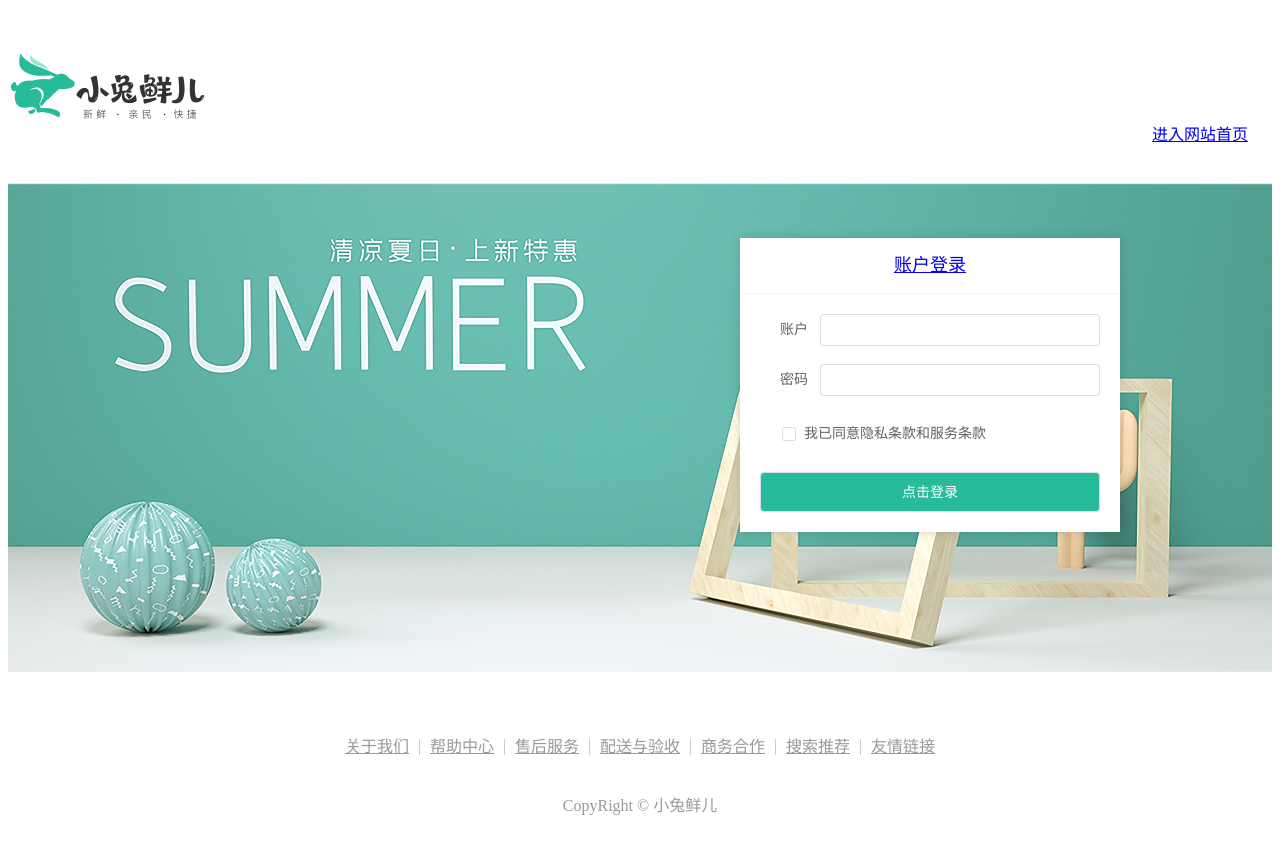
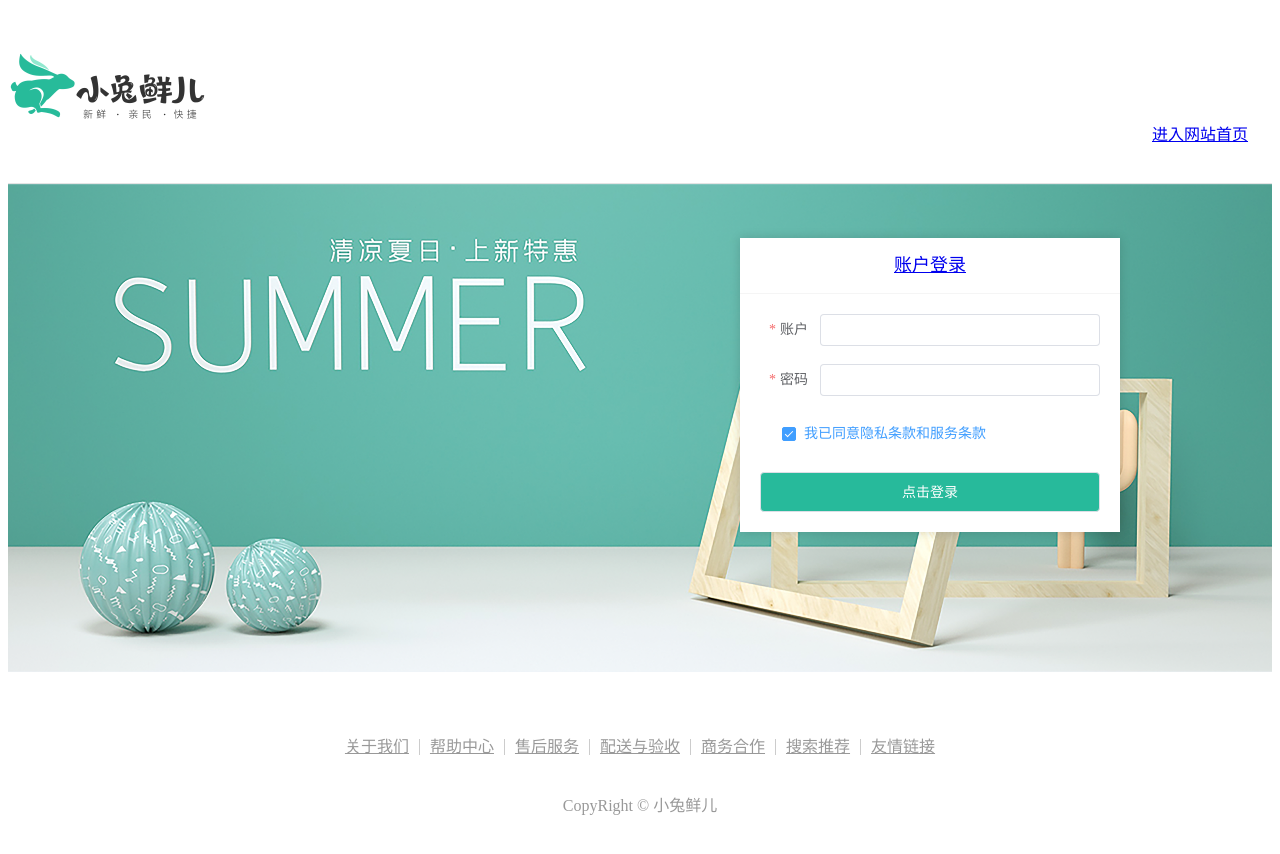
Before and after one commit to sjy0525/little-rabbit, a Vue app: page /#/login in a window 1280 px wide. Shown: the top 854 px of the page. Built offline with nearby package versions, Linux system fonts and the light colour scheme; a small style sheet from the web is missing.

Commit message:
表单校验实现

```diff
--- a/src/views/Login/index.vue
+++ b/src/views/Login/index.vue
@@ -1,5 +1,39 @@
 <script setup>
+import { ref } from 'vue';
+const userInfo=ref({
+  account:'',
+  password:'',
+  agree:true
+})
 
+const rules={
+  account:[
+    {required:true,message:'用户名不能为空',trigger:'blur'}
+  ],
+  password:[
+    {required:true,message:'密码不能为空',trigger:'blur'},
+    { min: 6, max: 24, message: '密码长度要求6-14个字符' }
+  ],
+  agree:[
+    {
+      validator:(rule,val,callback)=>{
+        if(val){
+          callback()
+        }
+        else{
+          callback(new Error('请勾选协议'))
+        }
+      }
+    }
+  ]
+}
+
+const formRef=ref(null)
+const doLogin=()=>{
+  formRef.value.validate((valid)=>{
+    console.log(valid)
+  })
+}
 </script>
 
 
@@ -25,19 +59,19 @@
         <div class="account-box">
           <div class="form">
             <el-form label-position="right" label-width="60px"
-              status-icon>
-              <el-form-item  label="账户">
-                <el-input/>
+              status-icon :model="userInfo" :rules="rules" ref="formRef">
+              <el-form-item  label="账户" prop="account">
+                <el-input v-model="userInfo.account" />
               </el-form-item>
-              <el-form-item label="密码">
-                <el-input/>
+              <el-form-item label="密码" prop="password">
+                <el-input v-model="userInfo.password"/>
               </el-form-item>
-              <el-form-item label-width="22px">
-                <el-checkbox  size="large">
+              <el-form-item label-width="22px" prop="agree">
+                <el-checkbox  size="large" v-model="userInfo.agree">
                   我已同意隐私条款和服务条款
                 </el-checkbox>
               </el-form-item>
-              <el-button size="large" class="subBtn">点击登录</el-button>
+              <el-button size="large" class="subBtn" @click="doLogin">点击登录</el-button>
             </el-form>
           </div>
         </div>
```
